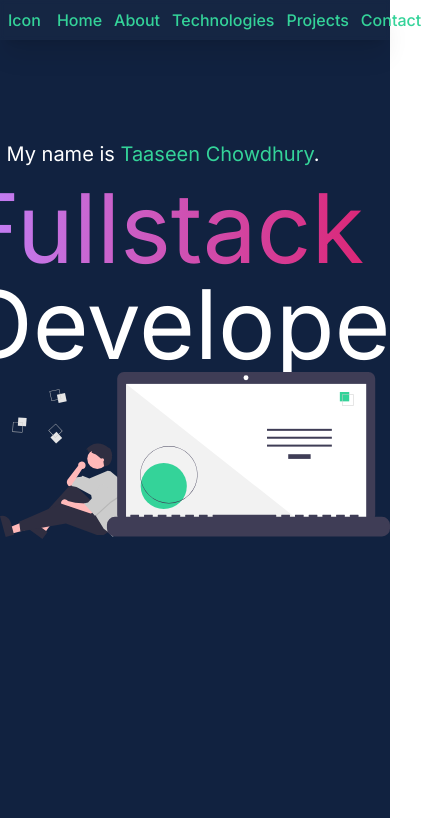
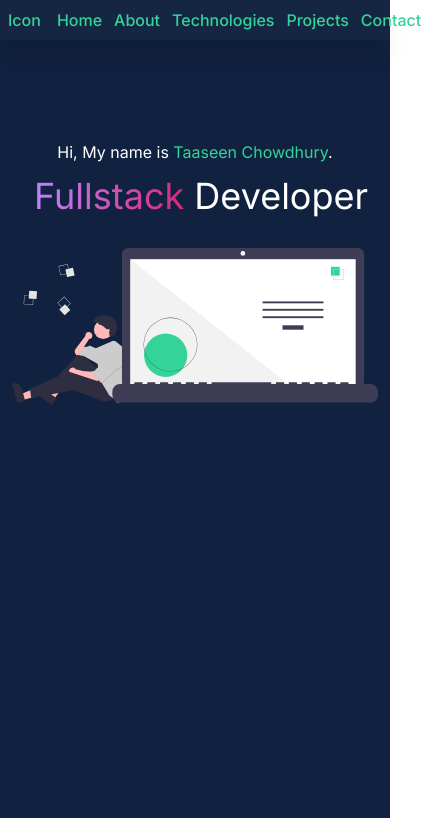
Before and after one commit to ZeNoobi/taaseen-portfolio-react, a Next.js app: page / in a window 390 px wide. Shown: the top 818 px of the page, 427 px wide, since content can reach past the window. Built offline with nearby package versions, Linux system fonts and the light colour scheme.

Commit message:
Responsive Changes

```diff
--- a/app/sections/Introduction.tsx
+++ b/app/sections/Introduction.tsx
@@ -2,23 +2,27 @@ import Image from 'next/image';
 
 const IntroPage = () => {
   return (
-    <div className='h-[900px] md:h-full w-full bg-lightnavy text-white flex justify-center md:items-center'>
+    <div className='h-[800px] md:h-full w-full bg-lightnavy text-white flex justify-center md:items-center'>
       {/*<section className='flex items-center justify-between'></section>*/}
       <div className=' flex justify-center min-w-full h-56 flex-wrap mt-32 md:mt-0'>
         <div className='w-[600px]'>
-          <h3 className='text-xl p-3'>
+          <div className='flex justify-center xl:justify-start xl:ml-5'>
+            <h3 className='sm:text-xl p-3'>
               Hi, My name is
               <span className='text-emerald-400'> Taaseen Chowdhury</span>.
             </h3>
-          <h3 className='text-8xl lg:text-8xl'>
+          </div>
+          <div className='flex justify-center'>
+            <h3 className='text-4xl ml-3 mb-5 sm:text-5xl lg:text-6xl xl:text-8xl'>
               <span className='text-transparent bg-clip-text bg-gradient-to-r from-purple-400 to-pink-600'>
                 Fullstack
               </span>{' '}
               Developer
             </h3>
           </div>
+        </div>
         {/*<div className='w-1/5'></div>*/}
-        <div className='w-[600px] flex justify-center items-center'>
+        <div className='w-[600px] flex justify-center items-center p-3'>
           <Image
             src='/UndrawCodeThinkingEmerald.svg'
             width={625}
--- a/app/sections/Technology.tsx
+++ b/app/sections/Technology.tsx
@@ -1,6 +1,7 @@
 const TechnologySection = () => {
   return (
-    <div className='w-full h-full bg-gradient-to-b from-indigo-950 to-indigo-950 text-white'>
+    <div className='w-full h-full bg-gradient-to-b from-indigo-950 to-indigo-950 text-white center flex justify-center items-center'>
+      <div className='w-full h-full'>
         <div className='flex justify-center'>
           <h1>Technology I Use</h1>
         </div>
@@ -14,6 +15,7 @@ const TechnologySection = () => {
           <div className='h-20 w-[150px] bg-slate-500'>NodeJS</div>
         </div>
       </div>
+    </div>
   );
 };
 
```
Lines whose indentation alone changed are shown as unchanged.
